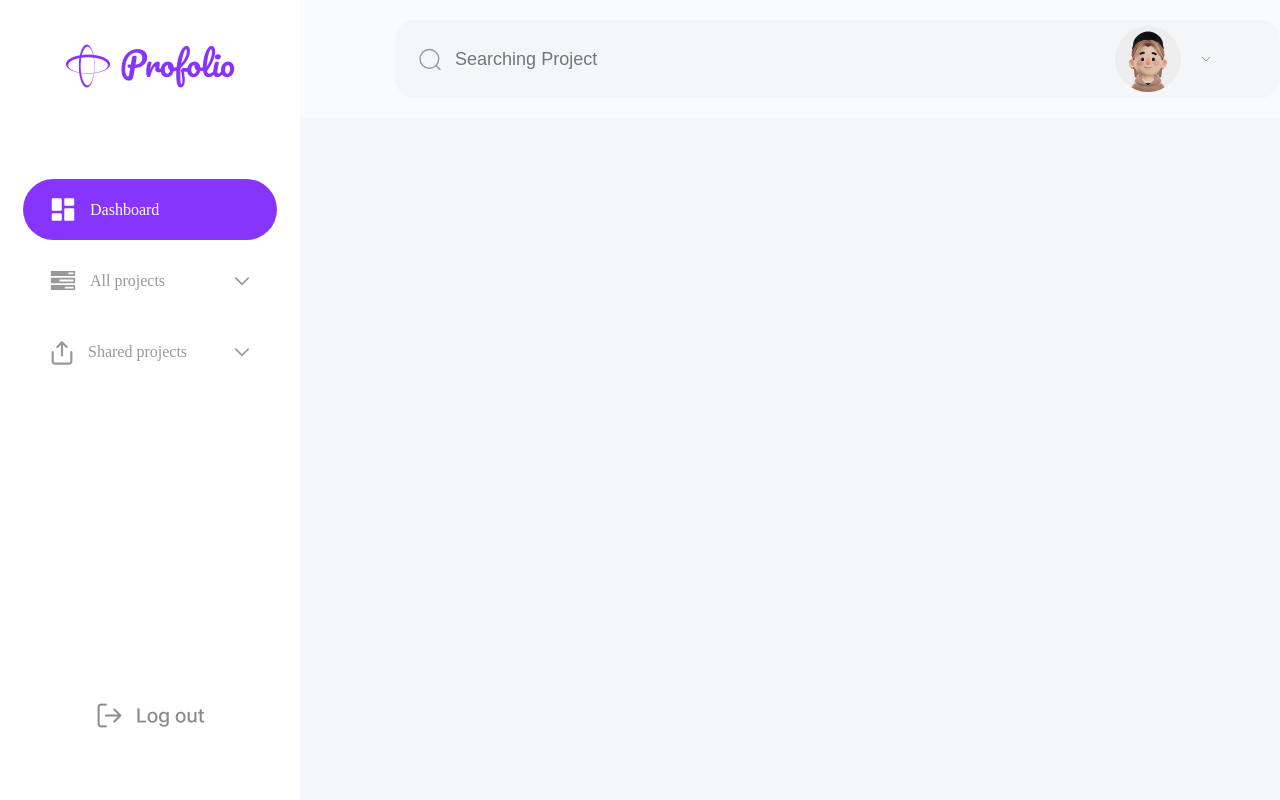
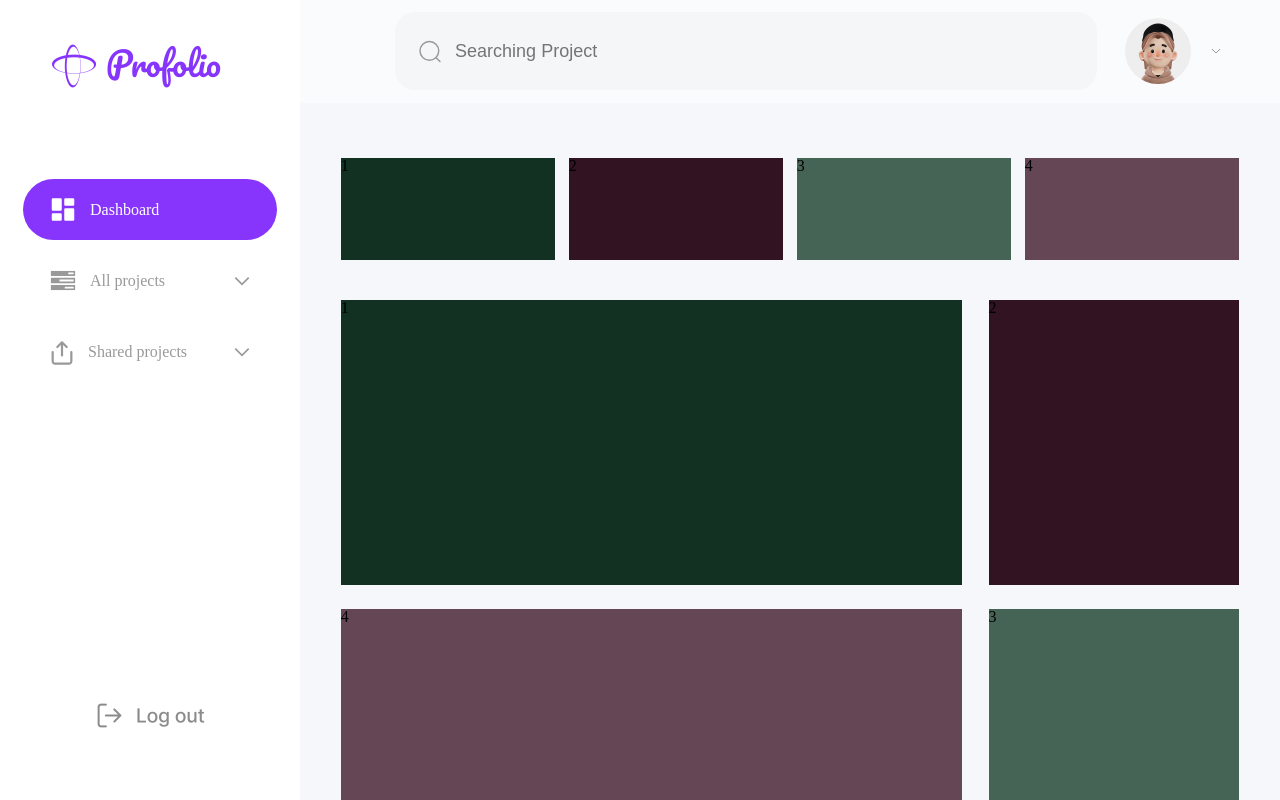
Before and after one commit to 2025MirimITShow-profolio/profolio-client, a React (Vite) app: page / in a window 1280 px wide. Built offline with nearby package versions, Linux system fonts and the light colour scheme.

Commit message:
[feat] : css 수정, dashboard 틀 잡기

```diff
--- /dev/null
+++ b/src/components/Dashboard/DashboardContainer.tsx
@@ -0,0 +1,25 @@
+import styles from '../../style/DashboardContainer.module.css'
+
+export default function DashboardContainer() {
+    return (
+        <div className={styles.dashboardContainer}>
+            <div
+                className={styles.container}
+            >
+                <div className={styles.flexContainer}>
+                    <div style={{width: '100%', height: '100%', backgroundColor: '#123123'}}>1</div>
+                    <div style={{width: '100%', height: '100%', backgroundColor: '#321321'}}>2</div>
+                    <div style={{width: '100%', height: '100%', backgroundColor: '#456456'}}>3</div>
+                    <div style={{width: '100%', height: '100%', backgroundColor: '#654654'}}>4</div>
+                </div>
+                <div className={styles.gridContainer}>
+                    <div style={{width: '100%', height: '100%', backgroundColor: '#123123'}}>1</div>
+                    <div style={{width: '100%', height: '100%', backgroundColor: '#321321'}}>2</div>
+                    <div style={{width: '100%', height: '100%', backgroundColor: '#654654'}}>4</div>
+                    <div style={{width: '100%', height: '100%', backgroundColor: '#456456'}}>3</div>
+                </div>
+
+            </div>
+        </div>
+    )
+}
--- a/src/components/Header.tsx
+++ b/src/components/Header.tsx
@@ -30,7 +30,8 @@ const Profile = styled.div<ProfileProps>`
     align-items: center;
     column-gap: 19px;
     position: absolute;
-    right: 47px;
+    right: 2.9%;
+    background-color: '#000';
     &:hover {
         background-color: ${({isDark}) => isDark?'#2B2B37':'#F5F6F8'} !important;
     }
@@ -41,7 +42,7 @@ export default function Header() {
     const [search, setSearch] = useState('')
     const [project, setProject] = useState(projects)
     const [click, setClick] = useState(false)
-    const searchRef = useRef<HTMLDivElement>(null)
+    const searchRef = useRef<HTMLInputElement>(null)
 
     useEffect(() => {
         if(!search){
@@ -74,15 +75,15 @@ export default function Header() {
                 onClick={() => setClick(true)}
             >
                 <div
-                    ref={searchRef}
                     className={styles.searchBox}
-                >
+                    >
                     <img
                         src='/images/searchIcon.svg'
                         alt="검색"
                         className={styles.searchImg}
-                    />
+                        />
                     <input
+                        ref={searchRef}
                         value={search}
                         onChange={e => setSearch(e.target.value.trim())}
                         placeholder='Searching Project'
--- a/src/pages/Dashboard.tsx
+++ b/src/pages/Dashboard.tsx
@@ -1,6 +1,7 @@
 import { useThemeStore } from "../store/themeStore";
 import SideBar from "../components/SideBar";
 import Header from "../components/Header";
+import DashboardContainer from "../components/Dashboard/DashboardContainer";
 
 export default function Dashboard() {
     const isDark = useThemeStore((store) => store.isDark)
@@ -17,12 +18,15 @@ export default function Dashboard() {
             <SideBar />
             <div
                 style={{
-                    width: 'calc(100% - 300px)',
+                    width: 'calc(100%)',
+                    height: '100vh',
                     display: 'flex',
                     flexDirection: 'column',
+                    backgroundColor: isDark?'#181822':'#F6F7FB',
                 }}
             >
                 <Header />
+                <DashboardContainer />
             </div>
         </div>
     )
--- /dev/null
+++ b/src/style/DashboardContainer.module.css
@@ -0,0 +1,40 @@
+.dashboardContainer {
+    width: 100%;
+    height: 100%;
+    display: flex;
+    align-items: flex-start;
+    justify-content: center;
+    overflow: scroll;
+}
+.dashboardContainer::-webkit-scrollbar {
+    width: 0;
+    height: 0;
+}
+
+.container {
+    width: 91.7%;
+    aspect-ratio: 1 / 0.764;
+    display: flex;
+    flex-direction: column;
+    row-gap: 40px;
+    padding: 55px 0;
+}
+
+.flexContainer {
+    width: 100%;
+    aspect-ratio: 1 / 0.114;
+    display: flex;
+    align-items: center;
+    justify-content: space-between;
+    column-gap: 1.5%;
+}
+
+.gridContainer {
+    width: 100%;
+    aspect-ratio: 1 / 0.624 ;
+    display: grid;
+    grid-template-columns: 0.691fr 0.279fr;
+    grid-template-rows: 0.508fr 0.449fr;
+    justify-content: space-between;
+    align-content: space-between;
+}
--- a/src/style/Header.module.css
+++ b/src/style/Header.module.css
@@ -6,7 +6,7 @@
 }
 
 .searchContainer {
-    width: 1160px;
+    width: 71.6%;
     height: 78px;
     border-radius: 20px;
     padding: 11.5px 10px;
@@ -53,6 +53,7 @@
     overflow-y: scroll;
     box-shadow: 0px 4px 15px 0px rgba(0, 0, 0, 0.25);
     font-size: 18px;
+    z-index: 99;
 }
 .projectContainer::-webkit-scrollbar {
     width: 0;
--- a/src/style/SideBar.module.css
+++ b/src/style/SideBar.module.css
@@ -1,6 +1,7 @@
 .SideBar {
     width: 300px;
     height: 100vh;
+    padding: 0 23px;
     display: flex;
     flex-direction: column;
     align-items: center;
@@ -11,6 +12,7 @@
     height: 58px;
     margin-top: 34px;
     margin-bottom: 87px;
+    margin-right: 27px;
 }
 
 .logout {
```
